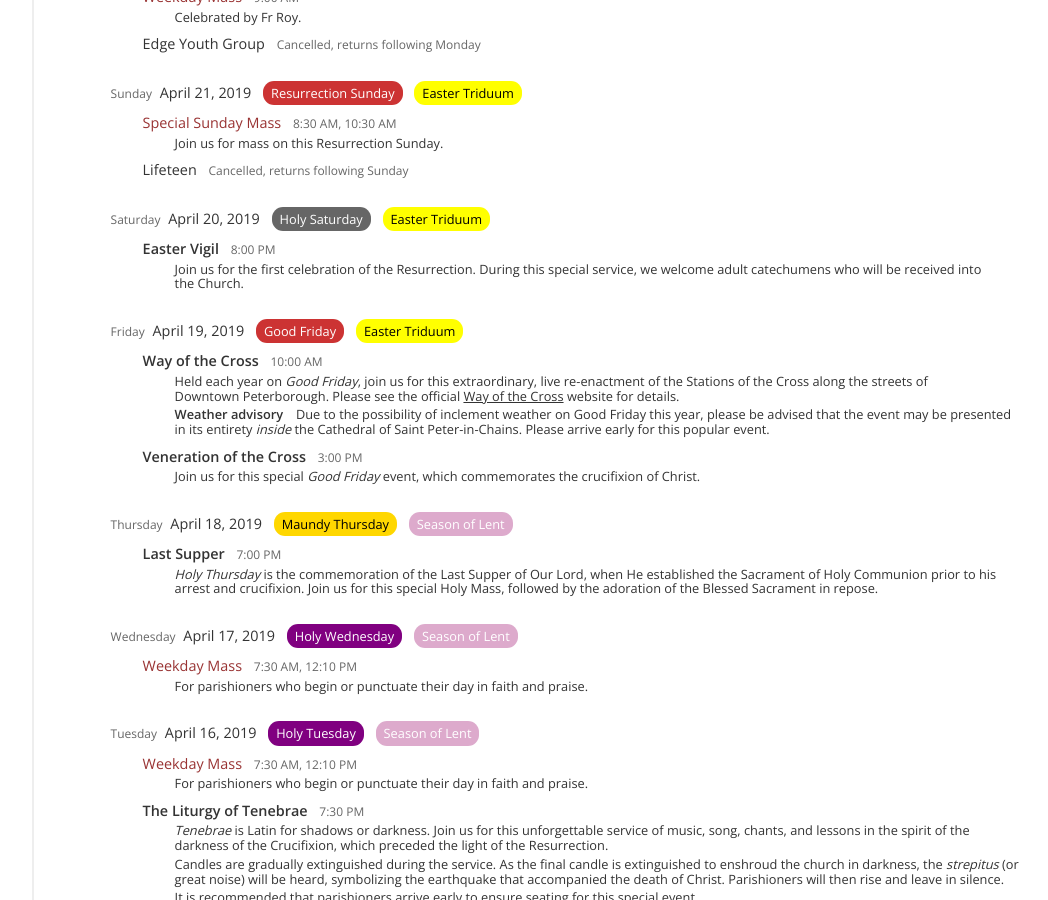
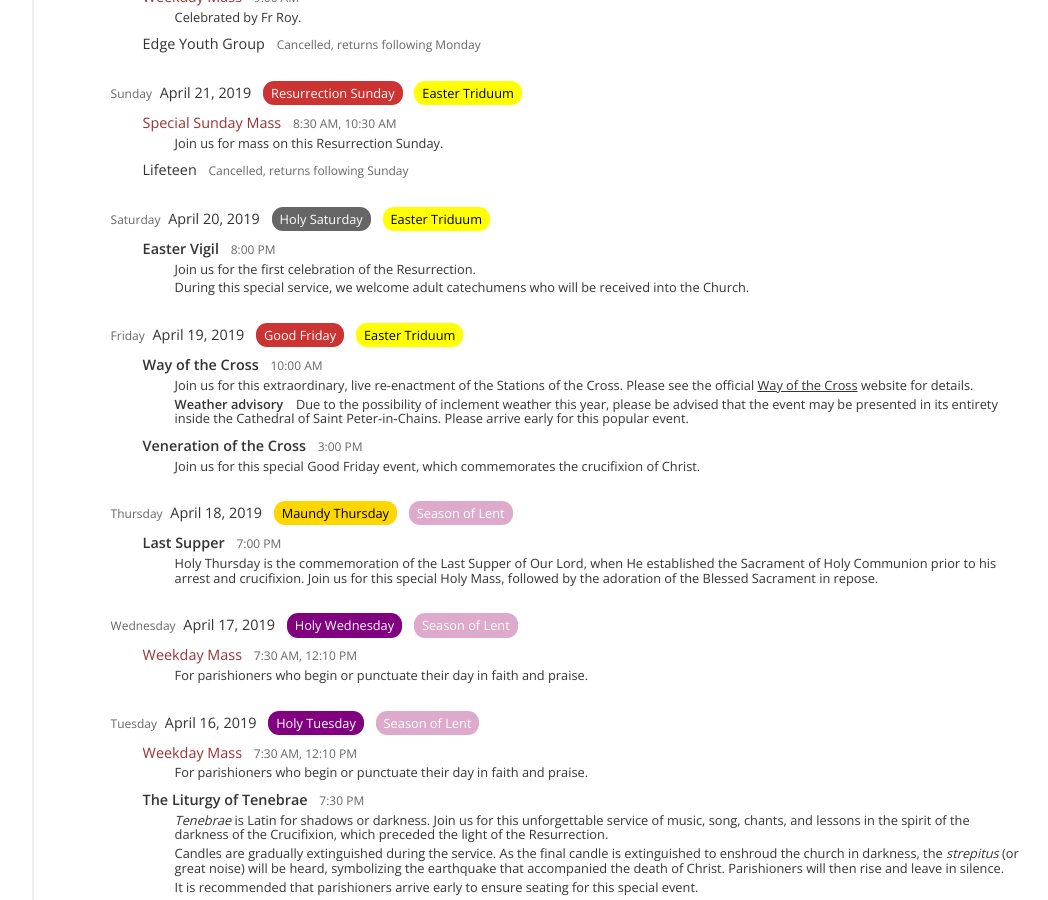
Before and after one commit to stpeterinchains/stpeterinchains.github.io, a Jekyll site: the page built from schedule.html, in a window 1280 px wide and 900 px high, scrolled down 1515 px. Shown: the whole window, without its empty margins (181-1229 px from the left). Built offline with Jekyll 4.4.1, drawn with Linux system fonts in a browser that asks for light colours; nearby versions of some CDN libraries.

Commit message:
Minor edits

```diff
--- a/_data/schedule.yml
+++ b/_data/schedule.yml
@@ -276,7 +276,7 @@ calendar:
     specials:
       - title: Last Supper
         descriptive: >
-          *Holy Thursday* is the commemoration of the Last&nbsp;Supper of
+          Holy Thursday is the commemoration of the Last&nbsp;Supper of
           Our&nbsp;Lord, when He established the Sacrament of
           Holy&nbsp;Communion prior to his arrest and&nbsp;crucifixion.
           Join us for this special Holy&nbsp;Mass, followed by the
@@ -291,22 +291,22 @@ calendar:
     specials:
       - title: Way of the Cross
         descriptive: |
-          Held each year on *Good Friday*, join us for this extraordinary,
-          live re-enactment of the Stations&nbsp;of&nbsp;the&nbsp;Cross along
-          the streets of Downtown&nbsp;Peterborough. Please see the
-          official [Way&nbsp;of&nbsp;the&nbsp;Cross](https://wotc.ca/) website
+          Join us for this extraordinary,
+          live re-enactment of the Stations&nbsp;of&nbsp;the&nbsp;Cross.
+          Please see the official
+          [Way&nbsp;of&nbsp;the&nbsp;Cross](https://wotc.ca/) website
           for details.
 
           **Weather advisory**&#x2003;Due to the possibility of inclement
-          weather on Good Friday this year, please be advised that the event
-          may be presented in its entirety *inside* the Cathedral&nbsp;of
-          Saint&nbsp;Peter-in-Chains.
+          weather this year, please be advised that the event
+          may be presented in its entirety inside the Cathedral&nbsp;of
+          Saint&nbsp;Peter&#x2011;in&#x2011;Chains.
           Please arrive early for this popular&nbsp;event.
         time: 10:00 AM
         ordinal: "1000"
       - title: Veneration of the Cross
         descriptive: >
-          Join us for this special *Good&nbsp;Friday* event, which commemorates
+          Join us for this special Good&nbsp;Friday event, which commemorates
           the crucifixion of&nbsp;Christ.
         time: 3:00 PM
         ordinal: "1500"
@@ -317,8 +317,9 @@ calendar:
     exclusions: [ weekday_mass_saturday, saturday_vigil, sacrament_reconciliation_saturday, exposition_blessed_sacrament_saturday, mother_perpetual_help ]
     specials:
       - title: Easter Vigil
-        descriptive: >
+        descriptive: |
           Join us for the first celebration of the Resurrection.
+
           During this special service, we welcome adult
           catechumens who will be received into the&nbsp;Church.
         time: 8:00 PM
```
